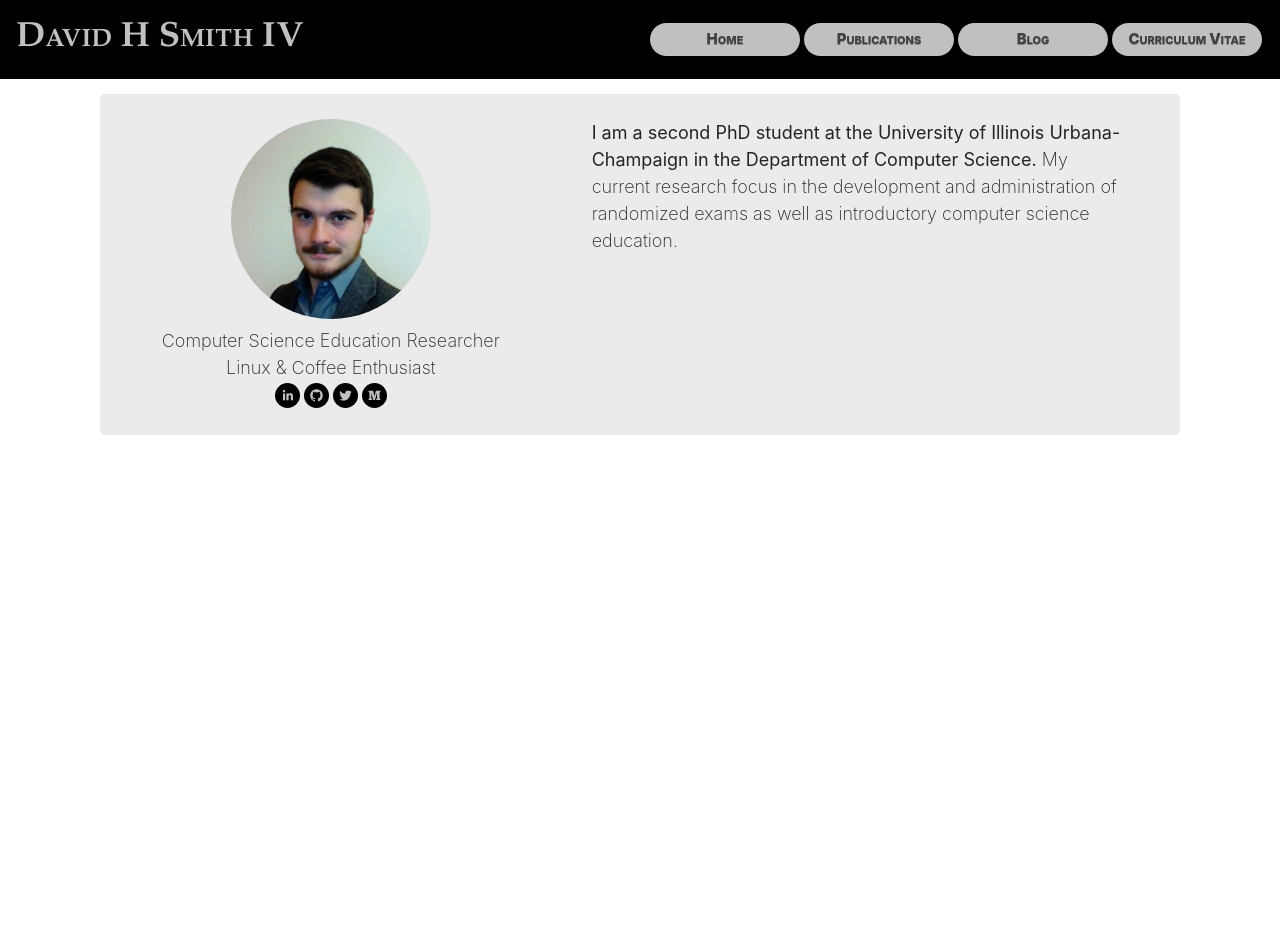
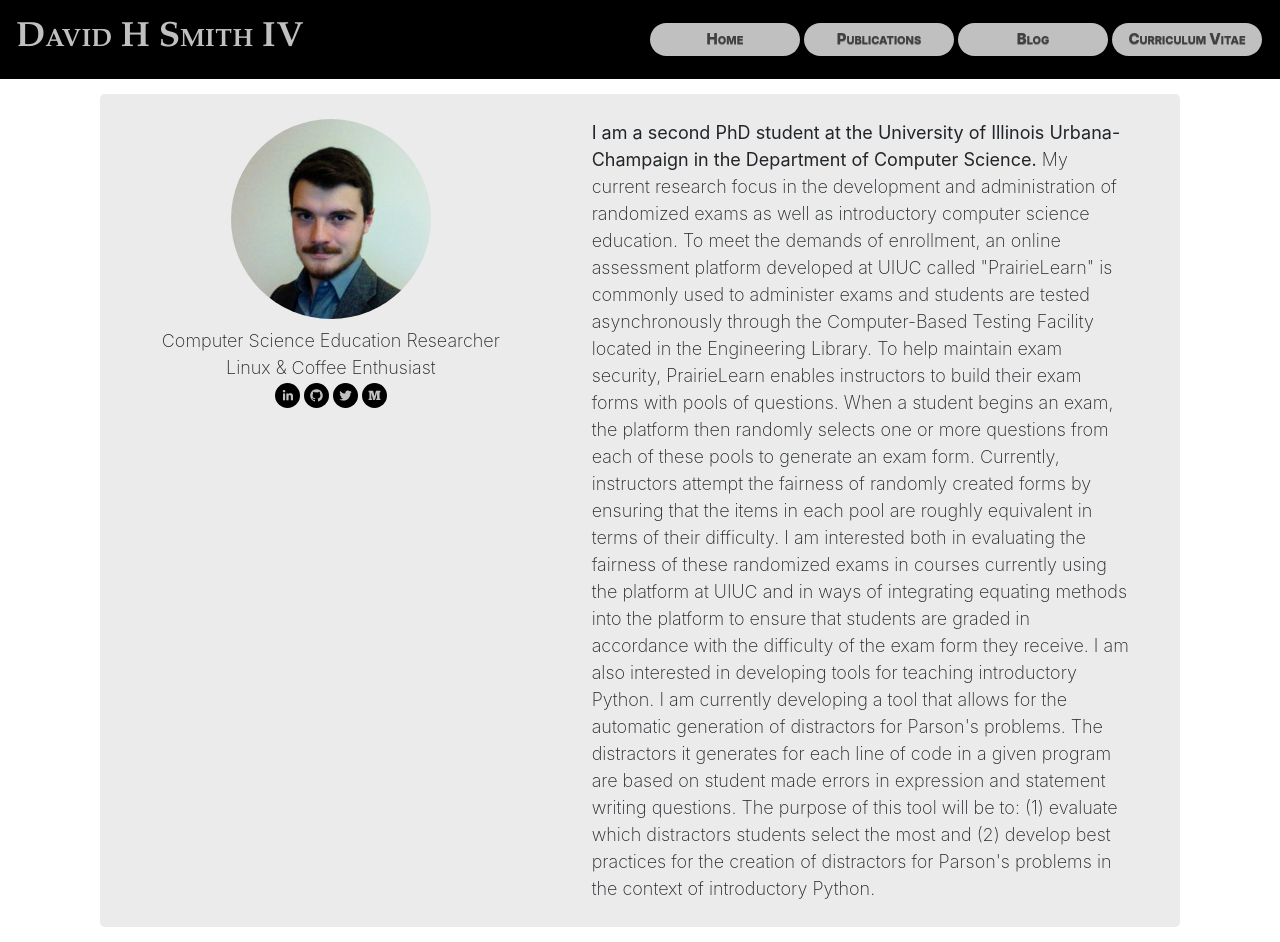
Before and after one commit to CoffeePoweredComputers/CoffeePoweredComputers.github.io, a React (Create React App) app: page / in a window 1280 px wide. Before the commit the page ends 800 px from the top, so only its background shows below. Built offline with nearby package versions, Linux system fonts and the light colour scheme; the HTML template or start-up script is replaced by a standard one.

Commit message:
udated home

```diff
--- a/src/components/Home/Home.jsx
+++ b/src/components/Home/Home.jsx
@@ -50,9 +50,38 @@ export default class Home extends Component {
             </Col>
             <Col className='bio bio-alignment'>
 
-              <b>
-                  I am a second PhD student at the University of Illinois Urbana-Champaign in the Department of Computer Science. </b>
-              My current research focus in the development and administration of randomized exams as well as introductory computer science education.
+              <b> I am a second PhD student at the University of Illinois
+              Urbana-Champaign in the Department of Computer Science. </b> My
+              current research focus in the development and administration of
+              randomized exams as well as introductory computer science
+              education.
+
+              To meet the demands of enrollment,  an online assessment platform
+              developed at UIUC called "PrairieLearn" is commonly used to
+              administer exams and students are tested asynchronously through
+              the Computer-Based Testing Facility located in the Engineering
+              Library. To help maintain exam security, PrairieLearn enables
+              instructors to build their exam forms with pools of questions.
+              When a student begins an exam, the platform then randomly selects
+              one or more questions from each of these pools to generate an
+              exam form. Currently, instructors attempt the fairness of
+              randomly created forms by ensuring that the items in each pool
+              are roughly equivalent in terms of their difficulty. I am
+              interested both in evaluating the fairness of these randomized
+              exams in courses currently using the platform at UIUC and in ways
+              of integrating equating methods into the platform to ensure that
+              students are graded in accordance with the difficulty of the exam
+              form they receive.
+
+              I am also interested in developing tools for teaching introductory
+              Python. I am currently developing a tool that allows for the automatic
+              generation of distractors for Parson's problems. The distractors it
+              generates for each line of code in a given program are based on
+              student made errors in expression and statement writing questions.
+              The purpose of this tool will be to: (1) evaluate which distractors
+              students select the most and (2) develop best practices for the
+              creation of distractors for Parson's problems in the context of
+              introductory Python.
 
             </Col>
           </Row>
```
